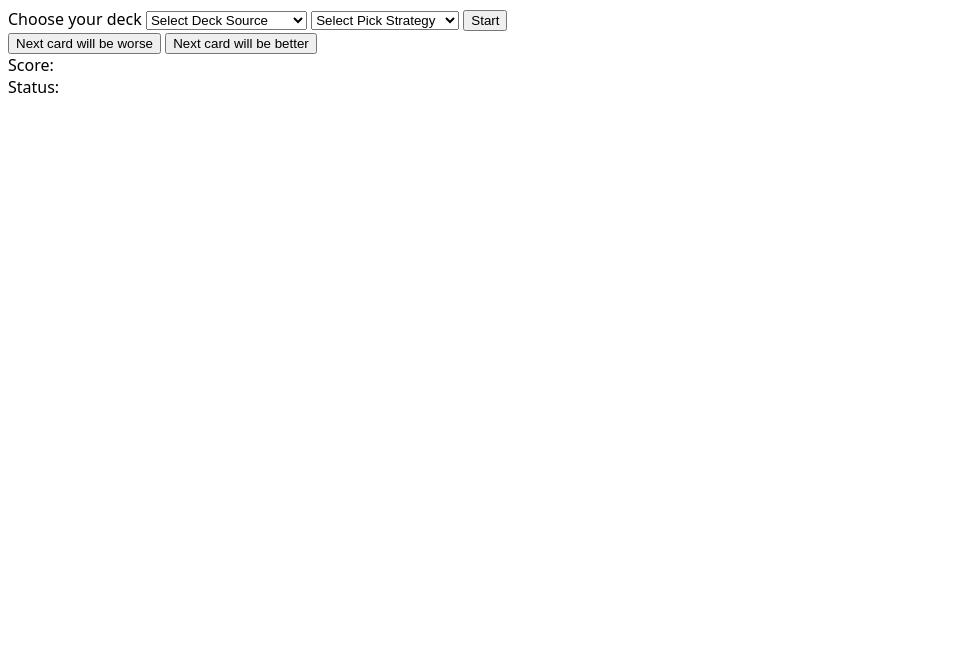
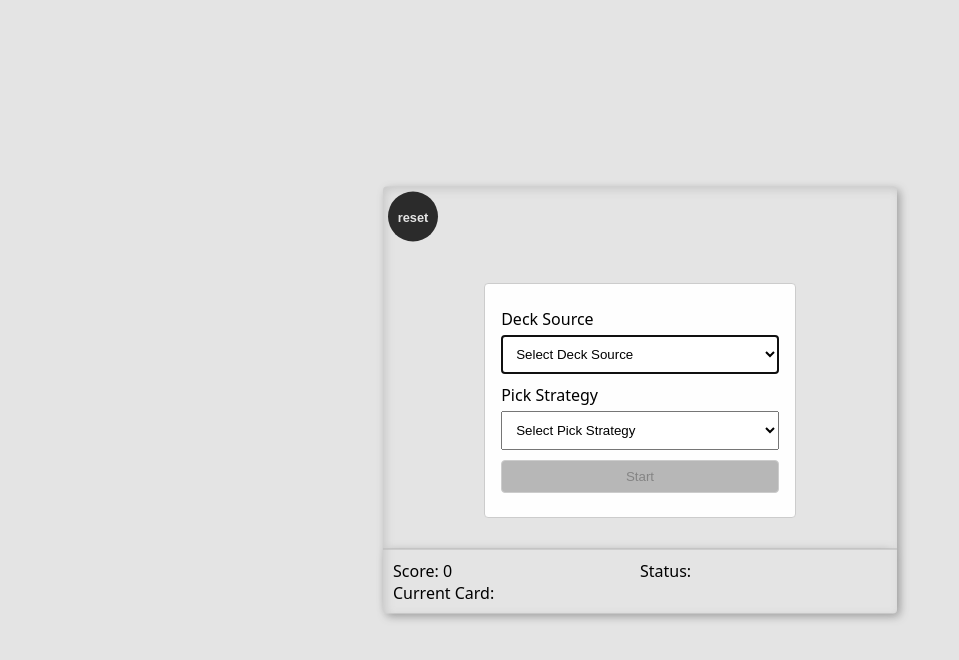
Before and after one commit to MatanelGordon/BMS-card-game, a website built with Vite: page index.html in a window 1280 px wide. Shown: the whole page, without its empty margins (0-959 px from the left). Built offline with nearby package versions, Linux system fonts and the light colour scheme.

Commit message:
changed ui layer

```diff
--- a/index.html
+++ b/index.html
@@ -7,28 +7,45 @@
 		<title>Vite App</title>
 	</head>
 	<body>
-		<section id="GameSettings">
-			<label>Choose your deck</label>
-			<select id="DeckSelect">
+		<main class="main-content">
+			<button class="game-button blurry-hover reset-button" id="Reset">reset</button>
+			<section class="game-container">
+				<label class="label game-label">Next Card Will be:</label>
+				<button class="game-button button-l blurry-hover better-bet" id="BetterCardButton">
+					Better
+				</button>
+				<button class="game-button button-r blurry-hover worse-bet" id="WorseCardButton">
+					Worse
+				</button>
+			</section>
+			<div class="game-status" id="GameStatusContainer">
+				<div>Score: <label id="Score"></label></div>
+				<div>Status: <label id="Status"></label></div>
+				<div class="current-card">Current Card: <label id="CurrentCard"></label></div>
+			</div>
+		</main>
+
+		<dialog class="game-settings" id="GameSettings">
+			<div class="field">
+				<label for="DeckSelect">Deck Source</label>
+				<select class="game-settings__select" id="DeckSelect">
 					<option value="" selected>Select Deck Source</option>
 					<option value="FILE">Take from configuration</option>
 					<option value="AUTO_GENERATED">Create a new deck</option>
 				</select>
-			<select id="PickType">
+			</div>
+			<div class="field">
+				<label for="PickType">Pick Strategy</label>
+				<select class="game-settings__select" id="PickType">
 					<option value="" selected>Select Pick Strategy</option>
 					<option value="FIRST">Take First Card</option>
 					<option value="RANDOM">Take a Random Card</option>
 				</select>
-			<button id="StartButton">Start</button>
-		</section>
-		<section id="Game">
-			<button id="BetterCardButton">Next card will be worse</button>
-			<button id="WorseCardButton">Next card will be better</button>
-		</section>
-		<section id="StatusContainer">
-      <div>Score: <span id="Score"></span></div>
-      <div>Status: <span id="Status"></span></div>
-    </section>
+			</div>
+
+			<button class="game-settings__start-button blurry-hover" id="StartButton">Start</button>
+		</dialog>
+
 		<script type="module" src="/src/main.ts"></script>
 	</body>
 </html>
--- a/package.json
+++ b/package.json
@@ -9,6 +9,7 @@
   },
   "devDependencies": {
     "@types/lodash": "^4.14.191",
+    "@types/node": "^18.11.10",
     "typescript": "^4.5.4",
     "vite": "^3.2.4"
   },
--- a/src/UI/GameSettingsUI.ts
+++ b/src/UI/GameSettingsUI.ts
@@ -1,11 +1,14 @@
 import {
+	GameResetBtn,
+	SettingsContainer,
 	SettingsDeckSourceSelect,
 	SettingsPickStrategySelect,
-	SettingsStartButton
+	SettingsStartButton,
 } from './constants';
 import { DeckSource, PickType } from './types';
 import { toDeckSource } from './utils';
 
+export type SettingsApplyCallback = (deckSource: DeckSource, pickType: PickType) => void;
 export class GameSettingsUI {
 	protected _deckSource?: DeckSource;
 	protected _pickType?: PickType;
@@ -14,15 +17,39 @@ export class GameSettingsUI {
 		SettingsDeckSourceSelect.addEventListener('change', () => {
 			const value = SettingsDeckSourceSelect.value;
 			this._deckSource = toDeckSource(value);
+			this.updateStartButton();
 		});
 
 		SettingsPickStrategySelect.addEventListener('change', () => {
 			const value = SettingsPickStrategySelect.value;
 			this._pickType = value as PickType;
+			this.updateStartButton();
+		});
+
+		SettingsStartButton.addEventListener('click', () => {
+			this.show(false);
 		})
+
+		GameResetBtn.addEventListener('click', () => {
+			this.show(true);
+		})
+
+		this.updateStartButton();
+		this.show(true);
 	}
 
-	onSettingsApply(cb: (deckSource: DeckSource, pickType: PickType) => void) {
+	show(mode: boolean) {
+		SettingsContainer.hidden = !mode;
+		if (mode) {
+			SettingsContainer.style.display = 'grid';
+			SettingsContainer.showModal();
+		} else {
+			SettingsContainer.style.display = 'none';
+			SettingsContainer.close();
+		}
+	}
+
+	onSettingsApply(cb: SettingsApplyCallback) {
 		SettingsStartButton.addEventListener('click', () => {
 			if (this.hasEmptyFields()) return;
 
@@ -30,7 +57,11 @@ export class GameSettingsUI {
 		});
 	}
 
-	hasEmptyFields(){
+	protected hasEmptyFields() {
 		return !this._deckSource || !this._pickType;
 	}
+
+	private updateStartButton() {
+		SettingsStartButton.disabled = this.hasEmptyFields();
+	}
 }
--- a/src/UI/GameUI.ts
+++ b/src/UI/GameUI.ts
@@ -1,70 +1,104 @@
-import { Game } from '../logic/Game';
-import { BetType, IPickStrategy } from '../logic/types';
+import { GameStatus } from '../logic/types';
 import {
+	CurrentCardLabel,
 	GameBetterCardBtn,
+	GameResetBtn,
 	GameWorseCardBtn,
 	ScoreLabel,
-	StatusContainer,
-	StatusLabel
+	StatusLabel,
+	STATUS_MSG,
 } from './constants';
+import { GameSettingsUI, SettingsApplyCallback } from './GameSettingsUI';
 
-export class GameUI<TCard> {
-	protected _game?: Game<TCard>;
+type BetButtonCallback = () => void;
+export class GameUI {
+	private _gameStatus: GameStatus = GameStatus.IDLE;
+	private _gameSettings: GameSettingsUI = new GameSettingsUI();
+	private _initialized: boolean = false;
 
-	get game() {
-		if (!this._game) throw new Error('Cannot access game without initialization');
-		return this._game;
+	get gameStatus(){
+		return this._gameStatus;
 	}
 
-	loadGame(game: Game<TCard>) {
-		this._game = game;
+	init() {
+
+		if(this._initialized) {
+			throw new Error(`You Can't Use gameUi.init() more than once`);
+		}
+
+		this._initialized = true;
+		this.reset();
+		this._gameSettings.init();
+
+		this.onSettingsApply(() => {
+			this.setStatus(GameStatus.PLAYING);
+		});
+	}
+
+	onSettingsApply(func: SettingsApplyCallback): void {
+		this._gameSettings.onSettingsApply(func);
+	}
+
+	onBetterBetClick(func: BetButtonCallback): void {
+		GameBetterCardBtn.addEventListener('click', () => {
+			if (this._gameStatus === GameStatus.PLAYING) {
+				func();
+			}
+		});
+	}
+
+	onWorseBetClick(func: BetButtonCallback): void {
+		GameWorseCardBtn.addEventListener('click', () => {
+			if (this._gameStatus === GameStatus.PLAYING) {
+				func();
+			}
+		});
+	}
+
+	onBetButtonClick(func: BetButtonCallback): void {
+		this.onBetterBetClick(func);
+		this.onWorseBetClick(func);
+	}
+
+	setScore(value: number) {
+		ScoreLabel.textContent = value.toString();
+	}
+
+	setStatus(status: GameStatus) {
+		this._gameStatus = status;
+		StatusLabel.textContent = STATUS_MSG[status];
+		this.disableGame(status !== GameStatus.PLAYING);
+
+		if(status === GameStatus.WIN){
+			StatusLabel.style.color = '#3f3';
+		}
+		else if(status === GameStatus.LOSE){
+			StatusLabel.style.color = '#f22';
+		}
+		else{
+			StatusLabel.style.color = '#000';
+		}
+	}
+
+	reset() {
+		this.setScore(0);
+		this.setCurrentCard('', 'black');
+	}
+
+	resetUI(){
+		this.setStatus(GameStatus.IDLE);
 		this.reset();
 	}
 
-	init() {
-		GameBetterCardBtn.addEventListener('click', () => {
-			this.bet(BetType.BETTER);
-		});
-
-		GameWorseCardBtn.addEventListener('click', () => {
-			this.bet(BetType.WORSE);
-		});
+	setCurrentCard(str: string, color?: string) {
+		CurrentCardLabel.textContent = str;
+		CurrentCardLabel.style.color = color ?? 'black';
 	}
 
-	startGame(deck: TCard[], pickStrategy: IPickStrategy<TCard>) {
-		this.game.startGame(deck, pickStrategy);
-		this.displayCard(this.game.card);
-	}
-
-	bet(betType: BetType) {
-		try {
-			this.game.bet(betType);
-			this.update(this.game);
-		} catch (e) {
-			console.error(e);
-		}
-	}
-
-	show(mode: boolean) {
-		GameBetterCardBtn.hidden = !mode;
-		GameWorseCardBtn.hidden = !mode;
-		StatusContainer.hidden = !mode;
-	}
-
-	reset() {
-		this.game.reset();
-		ScoreLabel.textContent = '0';
-		StatusLabel.textContent = '';
-	}
-
-	private displayCard(card: TCard) {
-		StatusLabel.textContent = `Your Card: ${card}`;
-	}
-
-	private update(game: Game<TCard>) {
-		ScoreLabel.textContent = game.score.toString();
-		if (game.isOver) {
-			StatusLabel.textContent = `YOU ${game.status.toString()} `;
-		}
+	private disableGame(disable: boolean) {
+		GameBetterCardBtn.disabled = disable;
+		GameWorseCardBtn.disabled = disable;
 	}
 }
+
+export default new GameUI();
--- a/src/UI/constants.ts
+++ b/src/UI/constants.ts
@@ -1,4 +1,6 @@
-export const SettingsContainer = document.querySelector<HTMLElement>('#GameSettings')!;
+import { GameStatus } from "../logic/types";
+
+export const SettingsContainer = document.querySelector<HTMLDialogElement>('#GameSettings')!;
 export const SettingsDeckSourceSelect = document.querySelector<HTMLSelectElement>('#DeckSelect')!;
 export const SettingsPickStrategySelect = document.querySelector<HTMLSelectElement>('#PickType')!;
 export const SettingsStartButton = document.querySelector<HTMLButtonElement>('#StartButton')!;
@@ -6,7 +8,16 @@ export const SettingsStartButton = document.querySelector<HTMLButtonElement>('#S
 export const GameContainer = document.querySelector<HTMLElement>('#Game')!;
 export const GameBetterCardBtn = document.querySelector<HTMLButtonElement>('#BetterCardButton')!;
 export const GameWorseCardBtn = document.querySelector<HTMLButtonElement>('#WorseCardButton')!;
+export const GameResetBtn = document.querySelector<HTMLButtonElement>('#Reset')!;
 
 export const StatusContainer = document.querySelector<HTMLElement>('#StatusContainer')!;
 export const ScoreLabel = document.querySelector<HTMLElement>('#Score')!;
 export const StatusLabel = document.querySelector<HTMLElement>('#Status')!;
+export const CurrentCardLabel = document.querySelector<HTMLElement>('#CurrentCard')!;
+
+export const STATUS_MSG: Record<GameStatus, string> = {
+    [GameStatus.IDLE]: "Not Running",
+    [GameStatus.PLAYING]: "Running...",
+    [GameStatus.WIN]: "You Won!",
+    [GameStatus.LOSE]: "You Lost"
+}
--- /dev/null
+++ b/src/UI/index.ts
@@ -0,0 +1,2 @@
+export * from './types';
+export {default as gameUI} from './GameUI';
--- a/src/main.ts
+++ b/src/main.ts
@@ -1,39 +1,59 @@
-import CardsConfig from './deck-sample.json';
+import './style.css';
+import { DeckSource, gameUI, PickType } from "@ui";
+import deckFile from './deck-sample.json';
+import { FirstCardPickStrategy, RandomCardPickStrategy } from './logic/pickers';
 import { Card } from './logic/Card';
-import { DeckBuilder } from './logic/DeckBuilder';
+import { BetType, GameStatus, IPickStrategy } from './logic/types';
 import { Game } from './logic/Game';
 import { ValueFirstCardComperator } from './logic/ValueFirstComperator';
-import './style.css';
-import { GameSettingsUI } from './UI/GameSettingsUI';
-import { GameUI } from './UI/GameUI';
-import { DeckSource, PickType } from './UI/types';
-import { createPickStrategyByType } from './UI/utils';
+import { DeckBuilder } from './logic/DeckBuilder';
 
-const gameSettings = new GameSettingsUI();
-const gameUI = new GameUI<Card>();
+export const createPickStrategyByType = (pickStrategy: PickType): IPickStrategy<Card> => {
+	switch (pickStrategy) {
+		case PickType.RANDOM:
+			return new RandomCardPickStrategy<Card>();
 
-gameSettings.init();
+		case PickType.FIRST:
+		default:
+			return new FirstCardPickStrategy();
+	}
+};
+
+
+// Don't touch this, and it must be on the top of the file.
 gameUI.init();
 
-gameSettings.onSettingsApply((deckSource: DeckSource, pickType: PickType) => {
-	const deckBuilder = new DeckBuilder();
+const comperator = new ValueFirstCardComperator();
+let game = new Game(comperator);
 
-	switch (deckSource) {
-		case DeckSource.AUTO_GENERATED:
-			deckBuilder.addCardsValuesToAllTypes([1, 2, 3, 4, 5, 6, 7, 8, 9, 10]).shuffle();
-			break;
-		case DeckSource.FILE:
-			deckBuilder.fromJson(CardsConfig);
-			break;
-	}
+gameUI.onSettingsApply((deckSource, pickType) => {
+    const deckBuilder = new DeckBuilder();
 
-	const valueFirstComperator = new ValueFirstCardComperator();
-	const pickStrategyInstance = createPickStrategyByType(pickType);
+    switch(deckSource){
+        case DeckSource.FILE:
+            deckBuilder.fromJson(deckFile);
+            break;
+        case DeckSource.AUTO_GENERATED:
+            deckBuilder.addCardsValuesToAllTypes([1,2,3,4,5,6,7,8,9,10]).shuffle();
+            break;
+    }
 
-	const game = new Game(valueFirstComperator);
-	const deck = deckBuilder.getDeck();
+    const pickStrategy = createPickStrategyByType(pickType);
 
-	gameUI.loadGame(game);
-	gameUI.startGame(deck, pickStrategyInstance);
-	gameUI.show(true);
+    game.startGame(deckBuilder.getDeck(), pickStrategy);
+    gameUI.reset();
+    gameUI.setCurrentCard(game.card.toString());
 });
+
+gameUI.onBetterBetClick(() => {
+    game.bet(BetType.BETTER);
+})
+
+gameUI.onWorseBetClick(() => {
+    game.bet(BetType.WORSE);
+})
+
+gameUI.onBetButtonClick(() => {
+    gameUI.setScore(game.score);
+    gameUI.setStatus(game.status);
+})
--- a/src/style.css
+++ b/src/style.css
@@ -1,3 +1,151 @@
-body{
-    font-family: system-ui;
+:root {
+	--bg-color: #fefefe;
+	--b-radius: 4px;
 }
+
+* {
+	box-sizing: border-box;
+}
+
+body {
+	font-family: system-ui;
+	background-color: var(--bg-color);
+}
+
+button:disabled{
+	filter: grayscale(1);
+	cursor: not-allowed;
+}
+
+button:not(:disabled) {
+	cursor: pointer;
+}
+
+.blurry-hover:hover {
+	box-shadow: inset 0 0 10px #aaa, 0 0 10px 1px var(--clr, gray);
+}
+
+.main-content {
+	display: flex;
+	justify-content: center;
+	align-items: center;
+	position: absolute;
+	top: 50%;
+	left: 50%;
+	transform: translate(-50%, -50%);
+	max-width: 80vmin;
+	max-height: 80vmin;
+	padding: 7rem;
+	box-shadow: 3px 3px 10px rgba(0, 0, 0, 0.3), inset 3px 3px 10px rgba(100, 100, 100, 0.2);
+	border-radius: var(--b-radius);
+}
+
+.main-content .game-button {
+	--clr: #ccc;
+	--size: 120px;
+	border-radius: 50%;
+	background-color: var(--clr);
+	width: var(--size);
+	height: var(--size);
+	font-weight: 600;
+	border: none;
+	transition: box-shadow 0.2s ease-out;
+}
+
+.main-content .game-button.reset-button {
+	--size: 50px;
+	--clr: #303030;
+	position: absolute;
+	top: 5px;
+	left: 5px;
+	font-size: .8em;
+	border-radius: 50%;
+	border: none;
+	color: #fff;
+}
+
+.game-container {
+	display: grid;
+	gap: 50px;
+	grid-gap: 50px;
+	grid-template-areas:
+		'Label   Label'
+		'ButtonL ButtonR';
+}
+
+.game-container .label {
+	grid-area: Label;
+}
+
+.game-container .button-l {
+	grid-area: ButtonL;
+}
+
+.game-container .button-r {
+	grid-area: ButtonR;
+}
+
+.game-container .game-label {
+	text-align: center;
+	font-size: 1.5rem;
+	font-weight: 600;
+}
+
+.game-container .game-button{
+	font-size: 2em;
+}
+
+.game-container .better-bet {
+	--clr: #9fcc2e;
+}
+
+.game-container .worse-bet {
+	--clr: #c61316;
+	color: white;
+}
+
+.main-content .game-status{
+	position: absolute;
+	bottom: 0;
+	border-top: #ccc 1px solid;
+	box-shadow: 0 -2px 10px -5px #aaa;
+	width: 100%;
+	display: grid;
+	grid-template-columns: 1fr 1fr;
+	padding: 10px;
+}
+
+.main-content .game-status .current-card{
+	grid-column-start: span 2;
+}
+
+
+.game-settings {
+	display: grid;
+	gap: 10px;
+	grid-gap: 10px;
+	position: absolute;
+	padding: 1.5rem 1rem;
+	background-color: var(--bg-color);
+	justify-items: center;
+	align-content: center;
+	border: 1px solid #ccc;
+	border-radius: var(--b-radius);
+}
+
+.game-settings * {
+	width: 100%;
+}
+
+.game-settings__select{
+	padding: 10px;
+	margin-top: 5px;
+}
+
+.game-settings__start-button {
+	--clr: #9fcc2e;
+	border: 1px solid #ccc;
+	border-radius: var(--b-radius);
+	padding: 8px 15px;
+	background-color: var(--clr);
+}
--- a/tsconfig.json
+++ b/tsconfig.json
@@ -16,6 +16,10 @@
     "noImplicitReturns": true,
     "skipLibCheck": true,
     "noImplicitAny": true,
+    "baseUrl": "./src",
+    "paths": {
+      "@ui": ["UI/index.ts"]
+    }
   },
   "include": ["src"]
 }
```
Also changed, not shown: src/UI/utils.ts (+1 -15 lines), vite.config.ts (added, +10 -0 lines), pnpm-lock.yaml. Lines whose indentation alone changed are shown as unchanged.
